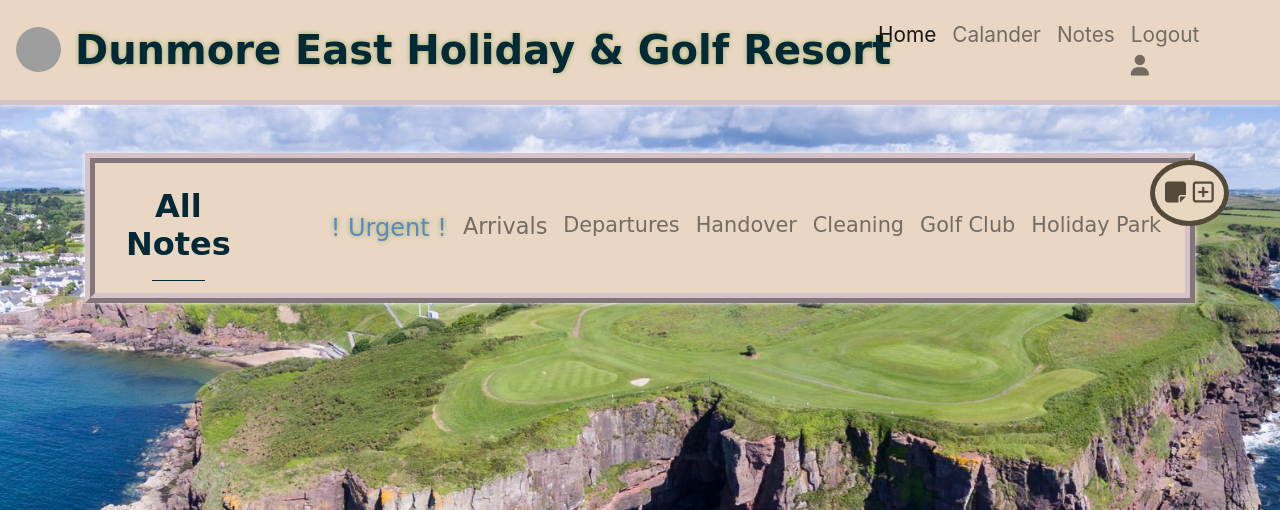
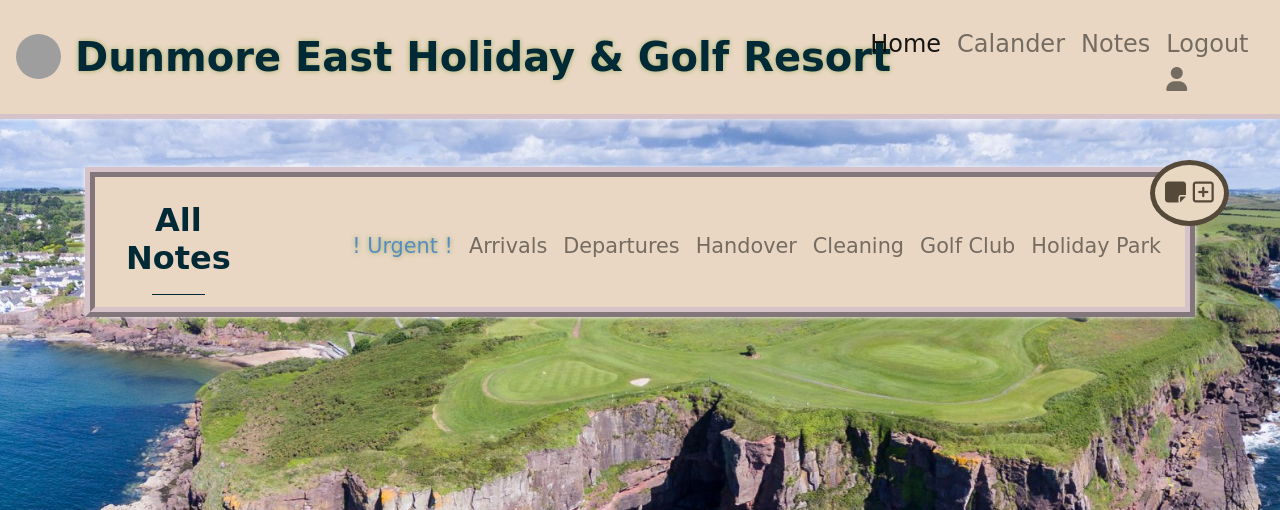
Before and after one commit to Aramantos/GolfClubPortal, a Django app: page /notes/ in a window 1280 px wide. Shown: the top 510 px of the page. Run offline with Django 3.2, Linux system fonts and the light colour scheme; the visitor is signed in with stand-in values (Sample User, id 1); data that the repository does not hold is empty; some libraries are stand-ins or nearby versions; grey boxes are pictures that could not be loaded.

Commit message:
add edit-note functionality, updates navbar styles

```diff
--- a/notes/models.py
+++ b/notes/models.py
@@ -18,11 +18,12 @@ class Category(models.Model):
 
 
 class Note(models.Model):
+
     category = models.ForeignKey('Category', null=True, blank=True, on_delete=models.SET_NULL)
     title = models.CharField(max_length=254)
     description = models.TextField()
     created = models.DateTimeField(auto_now_add=True)
-    created_by = models.ForeignKey(User, blank=False, null=True, on_delete=models.SET_NULL)
+    created_by = models.ForeignKey(User, blank=True, null=True, on_delete=models.SET_NULL)
     urgent = models.BooleanField(default=False)
 
     def __str__(self):
--- a/notes/static/notes/css/notes.css
+++ b/notes/static/notes/css/notes.css
@@ -52,7 +52,7 @@ p {
 }
 
 .menu-nav-link {
-    font-size: 1.4rem;
+    font-size: 1.3rem!important;
 }
 
 .note-card {
@@ -137,7 +137,7 @@ p {
 
 label {
     margin-top: 2vh ;
-    font-size: 2rem;
+    font-size: 2rem!important;
     font-family: cursive;
 }
 
@@ -150,6 +150,7 @@ input[type='checkbox'] {
     height: 22px;
     margin-top: 10px;
 }
-/* input[type='checkbox']:checked {
-    background: #abd;
+
+/* #div_id_created_by {
+    display: none;
 } */
--- a/notes/templates/notes/add_note.html
+++ b/notes/templates/notes/add_note.html
@@ -24,11 +24,7 @@
                 <form method="POST" action="{% url 'add_note' %}" class="form mb-2" enctype="multipart/form-data">
                     {% csrf_token %}
                     {% for field in form %}
-                        {% if field.name != 'image' %}
-                            {{ field | as_crispy_field }}
-                        {% else %}
-                            {{ field }}
-                        {% endif %}
+                        {{ field | as_crispy_field }}
                     {% endfor %}
                     <div class="text-center">
                         <a class="custom-button" href="{% url 'notes' %}">Cancel</a>
--- a/notes/templates/notes/notes.html
+++ b/notes/templates/notes/notes.html
@@ -23,25 +23,25 @@
                     <div class="collapse navbar-collapse menu-navbar-items" id="navbarNav">
                         <ul class="navbar-nav">
                             <li class="nav-item">
-                                <a class="nav-link cursive look-at-me" href="{% url 'notes' %}?urgent=true">! Urgent !</a>
+                                <a class="nav-link menu-nav-link cursive look-at-me" href="{% url 'notes' %}?urgent=true">! Urgent !</a>
                             </li>
                             <li class="nav-item">
-                                <a class="nav-link cursive menu-nav-link" href="{% url 'notes' %}?category=arrivals">Arrivals</a>
+                                <a class="nav-link menu-nav-link cursive" href="{% url 'notes' %}?category=arrivals">Arrivals</a>
                             </li>
                             <li class="nav-item">
-                                <a class="nav-link cursive" href="{% url 'notes' %}?category=departures">Departures</a>
+                                <a class="nav-link menu-nav-link cursive" href="{% url 'notes' %}?category=departures">Departures</a>
                             </li>
                             <li class="nav-item">
-                                <a class="nav-link cursive" href="{% url 'notes' %}?category=handover">Handover</a>
+                                <a class="nav-link menu-nav-link cursive" href="{% url 'notes' %}?category=handover">Handover</a>
                             </li>
                             <li class="nav-item">
-                                <a class="nav-link cursive" href="{% url 'notes' %}?category=cleaning">Cleaning</a>
+                                <a class="nav-link menu-nav-link cursive" href="{% url 'notes' %}?category=cleaning">Cleaning</a>
                             </li>
                             <li class="nav-item">
-                                <a class="nav-link cursive" href="{% url 'notes' %}?category=golf_club">Golf Club</a>
+                                <a class="nav-link menu-nav-link cursive" href="{% url 'notes' %}?category=golf_club">Golf Club</a>
                             </li>
                             <li class="nav-item">
-                                <a class="nav-link cursive" href="{% url 'notes' %}?category=holiday_park">Holiday Park</a>
+                                <a class="nav-link menu-nav-link cursive" href="{% url 'notes' %}?category=holiday_park">Holiday Park</a>
                             </li>
                         </ul>
                     </div>
@@ -64,7 +64,37 @@
                         </div>
                         <div class="col-4 text-right">
                             {% if note.urgent %}
-                                <p id="urgent" class="text-right cursive look-at-me">URGENT</p>
+                                <!-- Button trigger modal -->
+                                <a id="urgent" class="cursive text-right cursive look-at-me" type="button" data-toggle="modal" data-target="#edit-note-Modal">
+                                     URGENT
+                                </a>
+                                <!-- Modal -->
+                                <div class="modal fade" id="edit-note-Modal" tabindex="-1" role="dialog" aria-labelledby="editModalLabel"
+                                    aria-hidden="true">
+                                    <div class="modal-dialog" role="document">
+                                        <div class="modal-content">
+                                            <div class="modal-header">
+                                                <h5 class="modal-title" id="deleteModalLabel">Remove Urgent Status</h5>
+                                                <button type="button" class="close" data-dismiss="modal" aria-label="Close">
+                                                    <span aria-hidden="true">&times;</span>
+                                                </button>
+                                            </div>
+                                            <div class="modal-body text-center">
+                                                Are you sure you this note is no longer <strong class="look-at-me">URGENT</strong>?
+                                                <br>
+                                            </div>
+                                            <div class="modal-footer">
+                                                <a id="close" class="btn btn-outline-black rounded-0" href="">
+                                                    <i class="far fa-times-circle"></i> Close</a>
+                                                <a class="edit-confirm-md delete-item float-right update-edit-btn"
+                                                    id="remove_{{ note.note }}" href="{% url 'edit_note' note.id %}">
+                                                    <i class="fas fa-trash"></i> Remove
+                                                </a>
+                                            </div>
+                                        </div>
+                                    </div>
+                                </div>
+
                             {% else %}
                                 <!-- Button trigger modal -->
                                 <a id="delete-note" class="cursive" type="button" data-toggle="modal" data-target="#delete-note-Modal">
--- a/notes/views.py
+++ b/notes/views.py
@@ -6,6 +6,7 @@ from django.contrib.admin.views.decorators import staff_member_required
 from .forms import NoteForm
 from .models import Note, Category
 
+from django.contrib.sessions.models import Session
 from django.contrib.auth.models import User
 
 
@@ -40,8 +41,13 @@ def notes(request):
 @login_required
 def add_note(request):
     """ Add an note to the notes page """
+
+    user = request.user.username
+    print(user)
+
     if request.method == 'POST':
         form = NoteForm(request.POST)
+        NoteForm(initial={'created_by': user})
         if form.is_valid():
             form.save()
             print("success")
@@ -56,9 +62,21 @@ def add_note(request):
     template = 'notes/add_note.html'
     context = {
         'form': form,
+        'user': user,
     }
 
     return render(request, template, context)
+
+
+@login_required
+def edit_note(request, note_id):
+    """ Edit an note on the notes page """
+
+    note = get_object_or_404(Note, pk=note_id)
+    note.urgent = False
+    note.save()
+
+    return redirect(reverse('notes'))
 
 
 @login_required
--- a/static/css/base.css
+++ b/static/css/base.css
@@ -60,7 +60,8 @@ body{
 }
 
 .nav-link{
-    font-size: 1.3rem;
+    font-size: 1.5rem;
+    margin-top: 10px;
     color: var(--gunmetal);
 }
 
--- a/templates/base.html
+++ b/templates/base.html
@@ -58,19 +58,19 @@
           <div class="collapse navbar-collapse mr-5" id="navbarNavDropdown">
             <ul class="navbar-nav">
               <li class="nav-item active">
-                <a class="nav-link" href="{% url 'home' %}">Home <span class="sr-only">(current)</span></a>
+                <a class="nav-link cursive" href="{% url 'home' %}">Home <span class="sr-only">(current)</span></a>
               </li>
               <li class="nav-item">
-                <a class="nav-link" href="">Calander</a>
+                <a class="nav-link cursive" href="">Calander</a>
               </li>
               <li class="nav-item">
-                <a class="nav-link" href="{% url 'notes' %}">Notes</a>
+                <a class="nav-link cursive" href="{% url 'notes' %}">Notes</a>
               </li>
               <li class="nav-item">
                   {% if request.user.is_authenticated %}
-                    <a href="{% url 'account_logout' %}" class="nav-link">Logout <i class="fas fa-user"></i> </a>
+                    <a href="{% url 'account_logout' %}" class="nav-link cursive">Logout <i class="fas fa-user"></i> </a>
                   {% else %}
-                    <a href="{% url 'account_login' %}" class="nav-link">Login <i class="fas fa-user"></i> </a>
+                    <a href="{% url 'account_login' %}" class="nav-link cursive">Login <i class="fas fa-user"></i> </a>
                   {% endif %}
               </li>
             </ul>
```
Also changed, not shown: notes/forms.py (line endings or trailing spaces).
